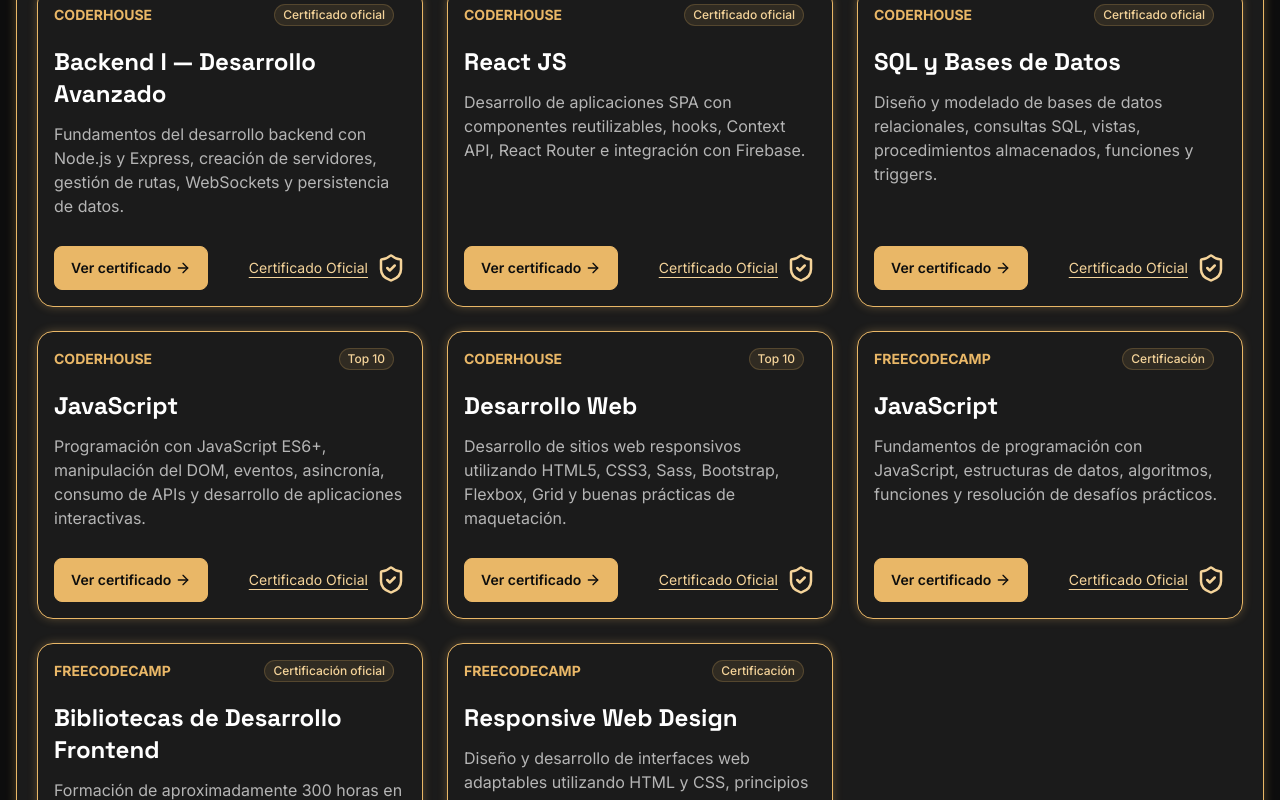
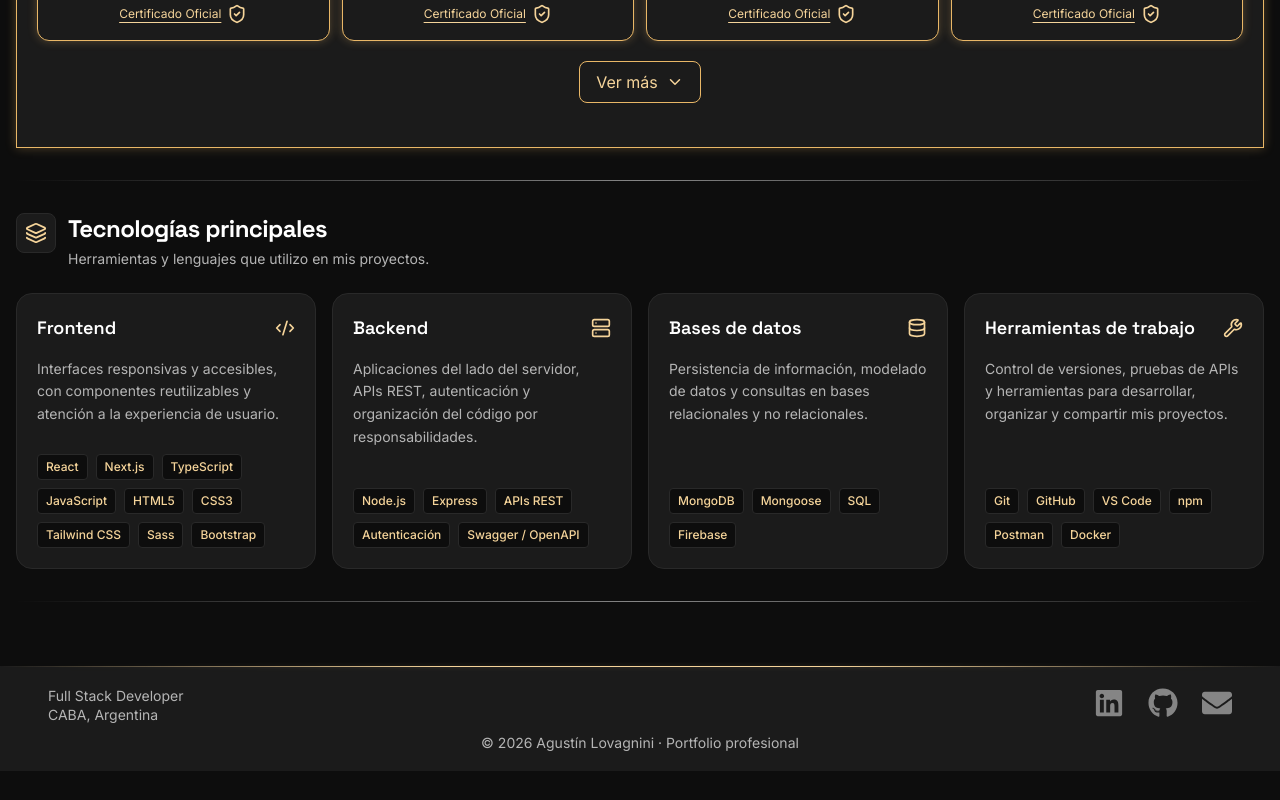
Before and after one commit to agustin-lovagnini/agustin-lovagnini-cv, a Next.js app: page /sobre-mi in a window 1280 px wide. Shown: the part 1640-2440 px from the top of the page. After the commit the page ends 2411 px from the top, so only its background shows below. Built offline with nearby package versions, Linux system fonts and the light colour scheme.

Commit message:
feat: reorganizar y mejorar la sección de certificaciones, agregar lista de certificaciones académicas y complementarias

```diff
--- a/app/sobre-mi/page.tsx
+++ b/app/sobre-mi/page.tsx
@@ -3,16 +3,49 @@ import {
     BriefcaseBusiness,
     Languages,
     MapPin,
-    ArrowRight,
-    ShieldCheck,
+    Code2,
+    Database,
+    Layers3,
+    Server,
+    Wrench,
     Award,
     BadgeCheck
 } from "lucide-react";
-import CertificationCard from "../../components/CertificationCard";
-import { certifications } from "../../data/certifications";
+import CertificationsList from "../../components/CertificationsList";
 
 
 export default function SobreMi() {
+    const technologyGroups = [
+        {
+            id: "frontend",
+            title: "Frontend",
+            icon: Code2,
+            description: "Interfaces responsivas y accesibles, con componentes reutilizables y atención a la experiencia de usuario.",
+            technologies: ["React", "Next.js", "TypeScript", "JavaScript", "HTML5", "CSS3", "Tailwind CSS", "Sass", "Bootstrap"],
+        },
+        {
+            id: "backend",
+            title: "Backend",
+            icon: Server,
+            description: "Aplicaciones del lado del servidor, APIs REST, autenticación y organización del código por responsabilidades.",
+            technologies: ["Node.js", "Express", "APIs REST", "Autenticación", "Swagger / OpenAPI"],
+        },
+        {
+            id: "databases",
+            title: "Bases de datos",
+            icon: Database,
+            description: "Persistencia de información, modelado de datos y consultas en bases relacionales y no relacionales.",
+            technologies: ["MongoDB", "Mongoose", "SQL", "Firebase"],
+        },
+        {
+            id: "workflow",
+            title: "Herramientas de trabajo",
+            icon: Wrench,
+            description: "Control de versiones, pruebas de APIs y herramientas para desarrollar, organizar y compartir mis proyectos.",
+            technologies: ["Git", "GitHub", "VS Code", "npm", "Postman", "Docker"],
+        },
+    ];
+
     return (
         <main className="w-full flex flex-col gap-8 px-4 py-8">
             {/* SECTION - Introducción de Sobre mí */}
@@ -154,14 +187,14 @@ export default function SobreMi() {
             </section>
 
             {/* SECTION - Formación y certificaciones */}
-            <section aria-labelledby="formacion-y-certificaciones" className="w-full style-section">
-                <div className="mb-6 flex flex-col gap-4 md:flex-row md:items-center md:justify-between md:gap-6">
+            <section aria-labelledby="formacion-y-certificaciones" className="mx-auto w-full max-w-[1440px] style-section p-4 md:p-5">
+                <div className="mb-5 flex flex-col gap-3 lg:flex-row lg:items-center lg:justify-between lg:gap-5">
                     <div className="flex items-start gap-3 md:items-center">
-                        <span className="flex size-11 shrink-0 items-center justify-center rounded-xl border border-gold/20 bg-surface text-gold-light">
-                            <Award size={24} aria-hidden="true" />
+                        <span className="flex size-9 shrink-0 items-center justify-center rounded-lg border border-gold/20 bg-surface text-gold-light">
+                            <Award size={20} aria-hidden="true" />
                         </span>
                         <div>
-                            <h2 id="formacion-y-certificaciones" className="font-heading text-2xl font-bold leading-tight tracking-tight md:text-3xl">
+                            <h2 id="formacion-y-certificaciones" className="font-heading text-xl font-bold leading-tight tracking-tight md:text-2xl">
                                 Formación y Certificaciones
                             </h2>
                             <p className="mt-0.5 text-sm leading-relaxed text-muted">
@@ -170,24 +203,59 @@ export default function SobreMi() {
                         </div>
                     </div>
 
-                    <span className="inline-flex self-start items-center gap-2 rounded-full border border-gold bg-surface px-3 py-1.5 text-sm font-medium text-gold-light shadow-[0_0_12px_rgb(233_183_103/0.25)] md:shrink-0 md:self-center">
+                    <span className="inline-flex self-start items-center gap-2 rounded-full border border-gold bg-surface px-3 py-1.5 text-xs font-medium text-gold-light shadow-[0_0_12px_rgb(233_183_103/0.25)] lg:shrink-0 lg:self-center">
                         <BadgeCheck size={16} className="shrink-0 text-gold-light" aria-hidden="true" />
                         Instituciones reconocidas
                     </span>
                 </div>
-                <div className="grid grid-cols-1 gap-6 md:grid-cols-2 lg:grid-cols-3">
-                    {certifications.map((certificadoActual) => (
-                        <CertificationCard
-                            key={certificadoActual.id}
-                            certification={certificadoActual}
-                        />
+                {/* SUBSECTION - Certificaciones académicas de Coderhouse */}
+                <div className="mb-6">
+                    <h3 className="mb-2 font-heading text-lg font-semibold text-gold-light">Certificaciones académicas</h3>
+                    <p className="mb-4 text-sm text-muted">Coderhouse · Cursos y carrera aprobados.</p>
+                    <CertificationsList />
+                </div>
+            </section>
+
+            <hr className="section-divider" />
+
+            {/* SECTION - Tecnologías principales */}
+            <section aria-labelledby="tecnologias-principales" className="mx-auto w-full max-w-[1440px]">
+                <header className="flex items-start gap-3">
+                    <span className="flex size-10 shrink-0 items-center justify-center rounded-lg border border-outline bg-surface text-gold-light">
+                        <Layers3 size={22} aria-hidden="true" />
+                    </span>
+                    <div>
+                        <h2 id="tecnologias-principales" className="font-heading text-xl font-bold tracking-tight md:text-2xl">
+                            Tecnologías principales
+                        </h2>
+                        <p className="mt-1 text-sm text-muted">Herramientas y lenguajes que utilizo en mis proyectos.</p>
+                    </div>
+                </header>
+
+
+
+                {/* SUBSECTION - Tecnologías organizadas por área */}
+                <div className="mt-6 grid grid-cols-1 gap-4 sm:grid-cols-2 xl:grid-cols-4">
+                    {technologyGroups.map((group) => (
+                        <article key={group.id} className="flex min-w-0 flex-col gap-4 rounded-2xl border border-outline bg-surface p-5">
+                            <div className="flex items-start justify-between gap-3">
+                                <h3 className="font-heading text-lg font-semibold">{group.title}</h3>
+                                <group.icon size={20} className="mt-1 shrink-0 text-gold-light" aria-hidden="true" />
+                            </div>
+                            <p className="text-sm leading-relaxed text-muted">{group.description}</p>
+                            <ul className="mt-auto flex flex-wrap gap-2 pt-3" aria-label={`Tecnologías de ${group.title}`}>
+                                {group.technologies.map((technology) => (
+                                    <li key={technology} className="max-w-full break-words rounded border border-outline bg-background px-2 py-1 text-xs font-medium text-gold-light">
+                                        {technology}
+                                    </li>
+                                ))}
+                            </ul>
+                        </article>
                     ))}
                 </div>
-
             </section>
 
-            {/* SECTION - Tecnologías principales */}
-            <section aria-labelledby="tecnologias-principales" className="w-full"></section>
+            <hr className="section-divider" />
 
             {/* SECTION - Competencias y habilidades profesionales */}
             <section aria-labelledby="competencias-y-habiliades-profecionales" className="w-full"></section>
--- a/components/CertificationCard.tsx
+++ b/components/CertificationCard.tsx
@@ -8,9 +8,9 @@ interface CertificationCardProps {
 
 export default function CertificationCard({ certification, }: CertificationCardProps) {
     return (
-        <article className="flex flex-col gap-3 style-section p-4 rounded-2xl">
-            <div className="flex items-center justify-between gap-2 pr-3 mb-2">
-                <span className="text-gold font-bold uppercase text-sm">
+        <article className="flex min-w-0 flex-col gap-3 style-section p-4 rounded-xl">
+            <div className="flex flex-wrap items-center justify-between gap-2">
+                <span className="text-gold font-bold uppercase text-xs">
                     {certification.institution}
                 </span>
 
@@ -18,32 +18,32 @@ export default function CertificationCard({ certification, }: CertificationCardP
                     {certification.status}
                 </span>
             </div>
-            <h3 className="font-bold text-2xl">
+            <h4 className="font-bold text-lg leading-snug break-words">
                 {certification.title}
-            </h3>
+            </h4>
 
-            <p className="text-muted">
+            <p className="text-sm leading-relaxed text-muted">
                 {certification.description}
             </p>
 
-            <div className="mt-auto flex flex-wrap items-center justify-between gap-3 pt-4">
+            <div className="mt-auto flex flex-col items-center justify-center gap-3 pt-2 text-center lg:flex-row lg:flex-wrap">
                 <a
                     href={certification.certificateUrl}
                     target="_blank"
                     rel="noopener noreferrer"
-                    className="action-button action-primary"
+                    className="action-button action-primary whitespace-normal text-center"
                 >
                     Ver certificado
                     <ArrowRight size={16} className="shrink-0" aria-hidden="true" />
                 </a>
 
-                <div className="flex items-center gap-2">
-                    <span className="text-gold-light text-sm underline underline-offset-4 select-none">
+                <div className="flex items-center gap-1.5">
+                    <span className="text-gold-light text-xs underline underline-offset-4 select-none">
                         Certificado Oficial
                     </span>
 
                     <ShieldCheck
-                        size={30}
+                        size={20}
                         strokeWidth={2}
                         className="shrink-0 text-gold-light"
                         aria-hidden="true"
--- /dev/null
+++ b/components/CertificationsList.tsx
@@ -0,0 +1,91 @@
+"use client";
+
+import { useId, useState } from "react";
+import { certifications } from "../data/certifications";
+import CertificationCard from "./CertificationCard";
+import { ChevronDown, ChevronUp } from "lucide-react";
+
+export default function CertificationsList() {
+    const [isExpanded, setIsExpanded] = useState(false);
+    const expandedContentId = useId();
+
+    const academicCertifications = certifications.filter(
+        (certification) => certification.institution === "Coderhouse"
+    );
+
+    const complementaryCertifications = certifications.filter(
+        (certification) => certification.institution === "freeCodeCamp"
+    );
+
+    const initialCertifications = academicCertifications.slice(0, 4);
+    const remainingCertifications = academicCertifications.slice(4);
+
+    return (
+        <div>
+            {/* ITEM - primera vista, certificado coderhouse */}
+            <div className="grid grid-cols-2 gap-3 lg:grid-cols-4">
+                {initialCertifications.map((certification) => (
+                    <CertificationCard
+                        key={certification.id}
+                        certification={certification}
+                    />
+                ))}
+            </div>
+
+            {/* SUBSECTION - Certificaciones adicionales desplegables */}
+            {/* NOTE - El bloque permanece montado para animar también el cierre; inert desactiva sus enlaces al ocultarlo. */}
+            <div
+                id={expandedContentId}
+                inert={!isExpanded}
+                aria-hidden={!isExpanded}
+                className={`grid transition-[grid-template-rows] duration-500 ease-in-out motion-reduce:transition-none ${isExpanded ? "grid-rows-[1fr]" : "grid-rows-[0fr]"}`}
+            >
+                <div className="min-h-0 overflow-hidden">
+                    <div className="pt-3">
+                        <div className="grid grid-cols-2 gap-3 lg:grid-cols-4">
+                            {remainingCertifications.map((certification) => (
+                                <CertificationCard
+                                    key={certification.id}
+                                    certification={certification}
+                                />
+                            ))}
+                        </div>
+
+                        <div className="mt-6">
+                    <h3 className="mb-2 font-heading text-lg font-semibold text-gold-light">
+                        Certificaciones complementarias
+                    </h3>
+
+                    <p className="mb-4 text-sm text-muted">
+                        freeCodeCamp · Formación práctica y autodidacta.
+                    </p>
+
+                    <div className="grid grid-cols-2 gap-3 lg:grid-cols-4">
+                        {complementaryCertifications.map((certificationComplementary) => (
+                            <CertificationCard
+                                key={certificationComplementary.id}
+                                certification={certificationComplementary}
+                            />
+                        ))}
+                    </div>
+                        </div>
+                    </div>
+                </div>
+            </div>
+
+            <button
+                type="button"
+                onClick={() => setIsExpanded((previous) => !previous)}
+                aria-expanded={isExpanded}
+                aria-controls={expandedContentId}
+                className="mx-auto mt-5 flex cursor-pointer items-center gap-2 rounded-lg border border-gold px-4 py-2 text-gold-light focus-visible:outline-2 focus-visible:outline-gold"
+            >
+                {isExpanded ? "Ver menos" : "Ver más"}
+
+                {isExpanded
+                    ? <ChevronUp aria-hidden="true" size={18} />
+                    : <ChevronDown aria-hidden="true" size={18} />}
+            </button>
+        </div>
+    );
+}
--- a/data/certifications.ts
+++ b/data/certifications.ts
@@ -11,6 +11,16 @@ export interface Certification {
 // ITEM - Catálogo de certificaciones
 export const certifications: Certification[] = [
     {
+        id: "coderhouse-fullstack",
+        institution: "Coderhouse",
+        status: "Carrera completada",
+        title: "Carrera de Desarrollo Full Stack",
+        description:
+            "Formación integral en desarrollo web Frontend y Backend, abarcando HTML, CSS, JavaScript, React, Node.js, Express, APIs REST, autenticación y bases de datos. Carrera completada en 53 semanas, con 106 horas de clases.",
+        certificateUrl:
+            "https://www.linkedin.com/in/agustinlovagnini/overlay/Certifications/914704506/treasury/?profileId=ACoAADUciO0Btx7NrzK3aqS5P6xOTskRv7LxLdw",
+    },
+    {
         id: "backend-3",
         institution: "Coderhouse",
         status: "Certificado oficial",
@@ -19,16 +29,6 @@ export const certifications: Certification[] = [
             "Formación avanzada en desarrollo backend, testing, escalabilidad y buenas prácticas para construir aplicaciones robustas y mantenibles.",
         certificateUrl:
             "https://app.coderhouse.com/certificates/CERT-MUPQ7CWN-90006A33",
-    },
-    {
-        id: "coderhouse-fullstack",
-        institution: "Coderhouse",
-        status: "Carrera completada",
-        title: "Carrera de Desarrollo Full Stack",
-        description:
-            "Formación integral en desarrollo web Frontend y Backend, abarcando HTML, CSS, JavaScript, React, Node.js, Express, APIs REST, autenticación y bases de datos. Carrera completada en 53 semanas, con 106 horas de clases.",
-        certificateUrl:
-            "https://www.linkedin.com/in/agustinlovagnini/overlay/Certifications/914704506/treasury/?profileId=ACoAADUciO0Btx7NrzK3aqS5P6xOTskRv7LxLdw",
     },
     {
         id: "backend-2",
@@ -73,7 +73,7 @@ export const certifications: Certification[] = [
     {
         id: "javascript",
         institution: "Coderhouse",
-        status: "Top 10",
+        status: "Certificado oficial",
         title: "JavaScript",
         description:
             "Programación con JavaScript ES6+, manipulación del DOM, eventos, asincronía, consumo de APIs y desarrollo de aplicaciones interactivas.",
@@ -83,7 +83,7 @@ export const certifications: Certification[] = [
     {
         id: "desarrollo-web",
         institution: "Coderhouse",
-        status: "Top 10",
+        status: "Certificado oficial",
         title: "Desarrollo Web",
         description:
             "Desarrollo de sitios web responsivos utilizando HTML5, CSS3, Sass, Bootstrap, Flexbox, Grid y buenas prácticas de maquetación.",
```
Also changed, not shown: 1 other file (tests, documents, lock files or other folders).
